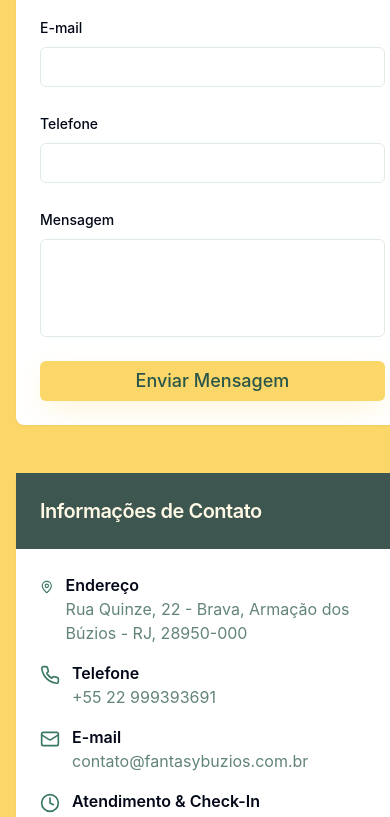
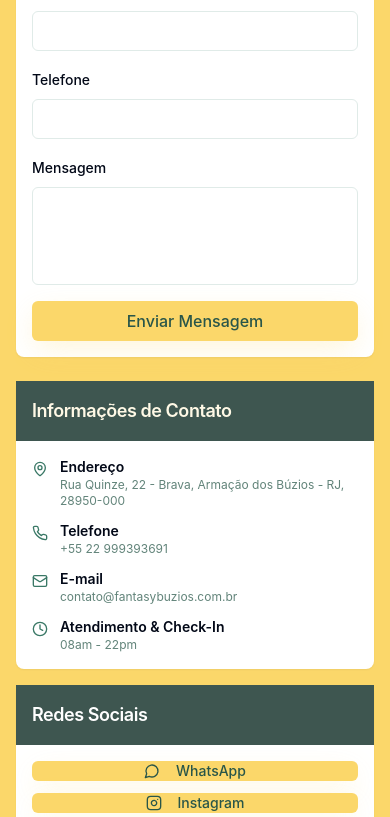
Before and after one commit to Breno79/fantasybuzios, a React (Vite) app: page / in a window 390 px wide. Shown: the part 6365-7182 px from the top of the page. Built offline with nearby package versions, Linux system fonts and the light colour scheme.

Commit message:
Fix contact section responsiveness
Adjusted the "Entrar em Contato" section to prevent overflow and improve responsiveness on mobile previews.

```diff
--- a/src/components/ContatoSection.tsx
+++ b/src/components/ContatoSection.tsx
@@ -145,35 +145,35 @@ export const ContatoSection = ({
             <div className="w-24 h-1 bg-secondary mx-auto rounded-full"></div>
           </div>
 
-          <div className="grid lg:grid-cols-2 gap-12">
+          <div className="grid lg:grid-cols-2 gap-6 lg:gap-12">
             {/* Contact Form */}
-            <Card className="shadow-villa border-0">
-              <CardHeader className="bg-gradient-primary text-primary-foreground bg-[#3e5650]">
-                <CardTitle className="text-2xl">{t.form.title}</CardTitle>
+            <Card className="shadow-villa border-0 w-full min-w-0">
+              <CardHeader className="bg-gradient-primary text-primary-foreground bg-[#3e5650] p-4 lg:p-6">
+                <CardTitle className="text-xl lg:text-2xl">{t.form.title}</CardTitle>
               </CardHeader>
-              <CardContent className="p-6">
-                <form onSubmit={handleSubmit} className="space-y-6">
+              <CardContent className="p-4 lg:p-6">
+                <form onSubmit={handleSubmit} className="space-y-4 lg:space-y-6">
                   <div>
-                    <Label htmlFor="name" className="text-foreground">{t.form.name}</Label>
-                    <Input id="name" name="name" value={formData.name} onChange={handleChange} required className="mt-2" />
+                    <Label htmlFor="name" className="text-foreground text-sm lg:text-base">{t.form.name}</Label>
+                    <Input id="name" name="name" value={formData.name} onChange={handleChange} required className="mt-2 w-full" />
                   </div>
 
                   <div>
-                    <Label htmlFor="email" className="text-foreground">{t.form.email}</Label>
-                    <Input id="email" name="email" type="email" value={formData.email} onChange={handleChange} required className="mt-2" />
+                    <Label htmlFor="email" className="text-foreground text-sm lg:text-base">{t.form.email}</Label>
+                    <Input id="email" name="email" type="email" value={formData.email} onChange={handleChange} required className="mt-2 w-full" />
                   </div>
 
                   <div>
-                    <Label htmlFor="phone" className="text-foreground">{t.form.phone}</Label>
-                    <Input id="phone" name="phone" value={formData.phone} onChange={handleChange} className="mt-2" />
+                    <Label htmlFor="phone" className="text-foreground text-sm lg:text-base">{t.form.phone}</Label>
+                    <Input id="phone" name="phone" value={formData.phone} onChange={handleChange} className="mt-2 w-full" />
                   </div>
 
                   <div>
-                    <Label htmlFor="message" className="text-foreground">{t.form.message}</Label>
-                    <Textarea id="message" name="message" value={formData.message} onChange={handleChange} required rows={4} className="mt-2 resize-none" />
+                    <Label htmlFor="message" className="text-foreground text-sm lg:text-base">{t.form.message}</Label>
+                    <Textarea id="message" name="message" value={formData.message} onChange={handleChange} required rows={4} className="mt-2 resize-none w-full" />
                   </div>
 
-                  <Button type="submit" className="w-full bg-secondary hover:bg-secondary/90 text-secondary-foreground shadow-golden text-lg py-3">
+                  <Button type="submit" className="w-full bg-secondary hover:bg-secondary/90 text-secondary-foreground shadow-golden text-base lg:text-lg py-2 lg:py-3">
                     {t.form.send}
                   </Button>
                 </form>
@@ -181,61 +181,61 @@ export const ContatoSection = ({
             </Card>
 
             {/* Contact Information */}
-            <div className="space-y-6">
-              <Card className="shadow-villa border-0">
-                <CardHeader className="text-primary-foreground bg-[#3e5650]">
-                  <CardTitle className="text-xl">{t.contact.title}</CardTitle>
+            <div className="space-y-4 lg:space-y-6 w-full min-w-0">
+              <Card className="shadow-villa border-0 w-full min-w-0">
+                <CardHeader className="text-primary-foreground bg-[#3e5650] p-4 lg:p-6">
+                  <CardTitle className="text-lg lg:text-xl">{t.contact.title}</CardTitle>
                 </CardHeader>
-                <CardContent className="p-6 space-y-4">
+                <CardContent className="p-4 lg:p-6 space-y-3 lg:space-y-4">
                   <div className="flex items-start space-x-3">
-                    <MapPin className="w-5 h-5 text-primary mt-1" />
-                    <div>
-                      <p className="font-semibold text-foreground">{t.contact.address}</p>
-                      <p className="text-muted-foreground">{t.contact.addressText}</p>
+                    <MapPin className="w-4 h-4 lg:w-5 lg:h-5 text-primary mt-1 flex-shrink-0" />
+                    <div className="min-w-0 flex-1">
+                      <p className="font-semibold text-foreground text-sm lg:text-base">{t.contact.address}</p>
+                      <p className="text-muted-foreground text-xs lg:text-sm break-words">{t.contact.addressText}</p>
                     </div>
                   </div>
 
                   <div className="flex items-start space-x-3">
-                    <Phone className="w-5 h-5 text-primary mt-1" />
-                    <div>
-                      <p className="font-semibold text-foreground">{t.contact.phone}</p>
-                      <p className="text-muted-foreground">{t.contact.phoneText}</p>
+                    <Phone className="w-4 h-4 lg:w-5 lg:h-5 text-primary mt-1 flex-shrink-0" />
+                    <div className="min-w-0 flex-1">
+                      <p className="font-semibold text-foreground text-sm lg:text-base">{t.contact.phone}</p>
+                      <p className="text-muted-foreground text-xs lg:text-sm break-words">{t.contact.phoneText}</p>
                     </div>
                   </div>
 
                   <div className="flex items-start space-x-3">
-                    <Mail className="w-5 h-5 text-primary mt-1" />
-                    <div>
-                      <p className="font-semibold text-foreground">{t.contact.email}</p>
-                      <p className="text-muted-foreground">{t.contact.emailText}</p>
+                    <Mail className="w-4 h-4 lg:w-5 lg:h-5 text-primary mt-1 flex-shrink-0" />
+                    <div className="min-w-0 flex-1">
+                      <p className="font-semibold text-foreground text-sm lg:text-base">{t.contact.email}</p>
+                      <p className="text-muted-foreground text-xs lg:text-sm break-words">{t.contact.emailText}</p>
                     </div>
                   </div>
 
                   <div className="flex items-start space-x-3">
-                    <Clock className="w-5 h-5 text-primary mt-1" />
-                    <div>
-                      <p className="font-semibold text-foreground">{t.contact.hours}</p>
-                      <p className="text-muted-foreground">{t.contact.hoursText}</p>
+                    <Clock className="w-4 h-4 lg:w-5 lg:h-5 text-primary mt-1 flex-shrink-0" />
+                    <div className="min-w-0 flex-1">
+                      <p className="font-semibold text-foreground text-sm lg:text-base">{t.contact.hours}</p>
+                      <p className="text-muted-foreground text-xs lg:text-sm break-words">{t.contact.hoursText}</p>
                     </div>
                   </div>
                 </CardContent>
               </Card>
 
               {/* Social Media */}
-              <Card className="shadow-villa border-0">
-                <CardHeader className="text-secondary-foreground bg-[3e5650_] bg-[#3e5650]">
-                  <CardTitle className="text-xl text-white">{t.social.title}</CardTitle>
+              <Card className="shadow-villa border-0 w-full min-w-0">
+                <CardHeader className="text-secondary-foreground bg-[#3e5650] p-4 lg:p-6">
+                  <CardTitle className="text-lg lg:text-xl text-white">{t.social.title}</CardTitle>
                 </CardHeader>
-                <CardContent className="p-6">
-                  <div className="flex space-x-4">
-                    <Button size="lg" className="flex-1 bg-secondary hover:bg-secondary/90 text-secondary-foreground shadow-golden" onClick={() => window.open('https://wa.me/5522999393691', '_blank')}>
-                      <MessageCircle className="w-5 h-5 mr-2" />
-                      {t.social.whatsapp}
+                <CardContent className="p-4 lg:p-6">
+                  <div className="flex flex-col sm:flex-row gap-3 sm:gap-4">
+                    <Button size="sm" className="flex-1 bg-secondary hover:bg-secondary/90 text-secondary-foreground shadow-golden min-w-0 w-full sm:w-auto" onClick={() => window.open('https://wa.me/5522999393691', '_blank')}>
+                      <MessageCircle className="w-4 h-4 mr-2 flex-shrink-0" />
+                      <span className="truncate">{t.social.whatsapp}</span>
                     </Button>
 
-                    <Button size="lg" className="flex-1 bg-secondary hover:bg-secondary/90 text-secondary-foreground shadow-golden" onClick={() => window.open('https://instagram.com/fantasybuzios', '_blank')}>
-                      <Instagram className="w-5 h-5 mr-2" />
-                      {t.social.instagram}
+                    <Button size="sm" className="flex-1 bg-secondary hover:bg-secondary/90 text-secondary-foreground shadow-golden min-w-0 w-full sm:w-auto" onClick={() => window.open('https://instagram.com/fantasybuzios', '_blank')}>
+                      <Instagram className="w-4 h-4 mr-2 flex-shrink-0" />
+                      <span className="truncate">{t.social.instagram}</span>
                     </Button>
                   </div>
                 </CardContent>
```
